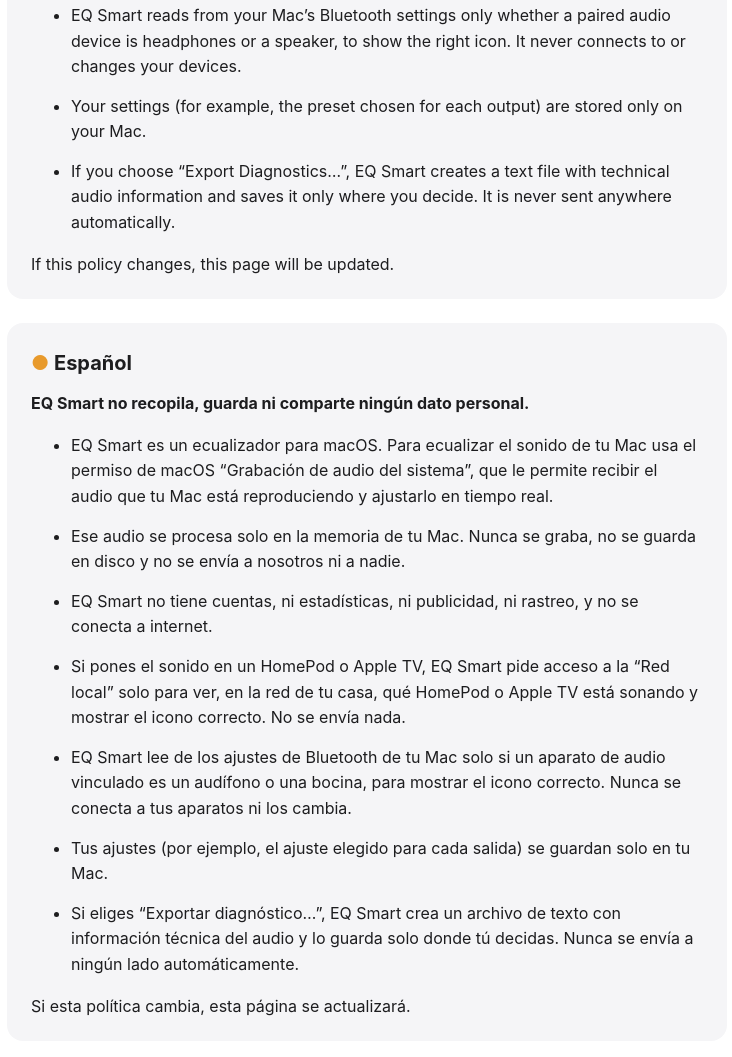
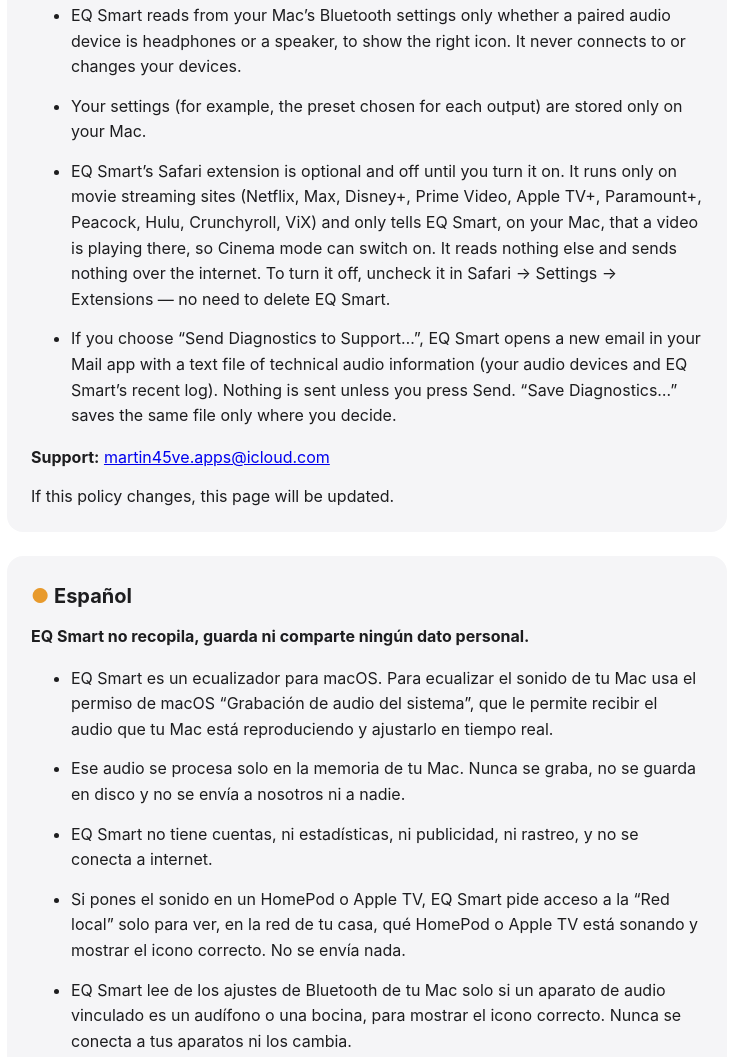
Before and after one commit to martin45ve/eqsmart, a plain HTML site: page index.html in a window 1280 px wide. Shown: the part 605-1662 px from the top of the page, without its empty margins (273-1005 px from the left). Drawn offline with Linux system fonts and the light colour scheme.

Commit message:
Privacy policy: Safari extension, diagnostics to support, support email

```diff
--- a/index.html
+++ b/index.html
@@ -37,9 +37,15 @@
       <li>EQ Smart reads from your Mac’s Bluetooth settings only whether a paired audio device is headphones
         or a speaker, to show the right icon. It never connects to or changes your devices.</li>
       <li>Your settings (for example, the preset chosen for each output) are stored only on your Mac.</li>
-      <li>If you choose “Export Diagnostics…”, EQ Smart creates a text file with technical audio information
-        and saves it only where you decide. It is never sent anywhere automatically.</li>
+      <li>EQ Smart’s Safari extension is optional and off until you turn it on. It runs only on movie streaming
+        sites (Netflix, Max, Disney+, Prime Video, Apple TV+, Paramount+, Peacock, Hulu, Crunchyroll, ViX) and only
+        tells EQ Smart, on your Mac, that a video is playing there, so Cinema mode can switch on. It reads nothing else
+        and sends nothing over the internet. To turn it off, uncheck it in Safari → Settings → Extensions — no need to delete EQ Smart.</li>
+      <li>If you choose “Send Diagnostics to Support…”, EQ Smart opens a new email in your Mail app with a text file
+        of technical audio information (your audio devices and EQ Smart’s recent log). Nothing is sent unless you press Send.
+        “Save Diagnostics…” saves the same file only where you decide.</li>
     </ul>
+    <p><strong>Support:</strong> <a href="mailto:martin45ve.apps@icloud.com">martin45ve.apps@icloud.com</a></p>
     <p>If this policy changes, this page will be updated.</p>
   </section>
 
@@ -57,9 +63,15 @@
       <li>EQ Smart lee de los ajustes de Bluetooth de tu Mac solo si un aparato de audio vinculado es un audífono
         o una bocina, para mostrar el icono correcto. Nunca se conecta a tus aparatos ni los cambia.</li>
       <li>Tus ajustes (por ejemplo, el ajuste elegido para cada salida) se guardan solo en tu Mac.</li>
-      <li>Si eliges “Exportar diagnóstico…”, EQ Smart crea un archivo de texto con información técnica del audio
-        y lo guarda solo donde tú decidas. Nunca se envía a ningún lado automáticamente.</li>
+      <li>La extensión de EQ Smart para Safari es opcional y está apagada hasta que tú la actives. Solo funciona en sitios
+        de películas (Netflix, Max, Disney+, Prime Video, Apple TV+, Paramount+, Peacock, Hulu, Crunchyroll, ViX) y solo le
+        avisa a EQ Smart, dentro de tu Mac, que ahí hay un video sonando, para activar el modo Cine. No lee nada más y no
+        envía nada por internet. Para apagarla, quita la marca en Safari → Configuración → Extensiones; no hace falta borrar EQ Smart.</li>
+      <li>Si eliges “Enviar diagnóstico a soporte…”, EQ Smart abre un correo nuevo en tu app Mail con un archivo de texto
+        con información técnica del audio (tus aparatos de audio y el registro reciente de EQ Smart). No se envía nada
+        hasta que tú pulses Enviar. “Guardar diagnóstico…” guarda el mismo archivo solo donde tú decidas.</li>
     </ul>
+    <p><strong>Soporte:</strong> <a href="mailto:martin45ve.apps@icloud.com">martin45ve.apps@icloud.com</a></p>
     <p>Si esta política cambia, esta página se actualizará.</p>
   </section>
 
```
